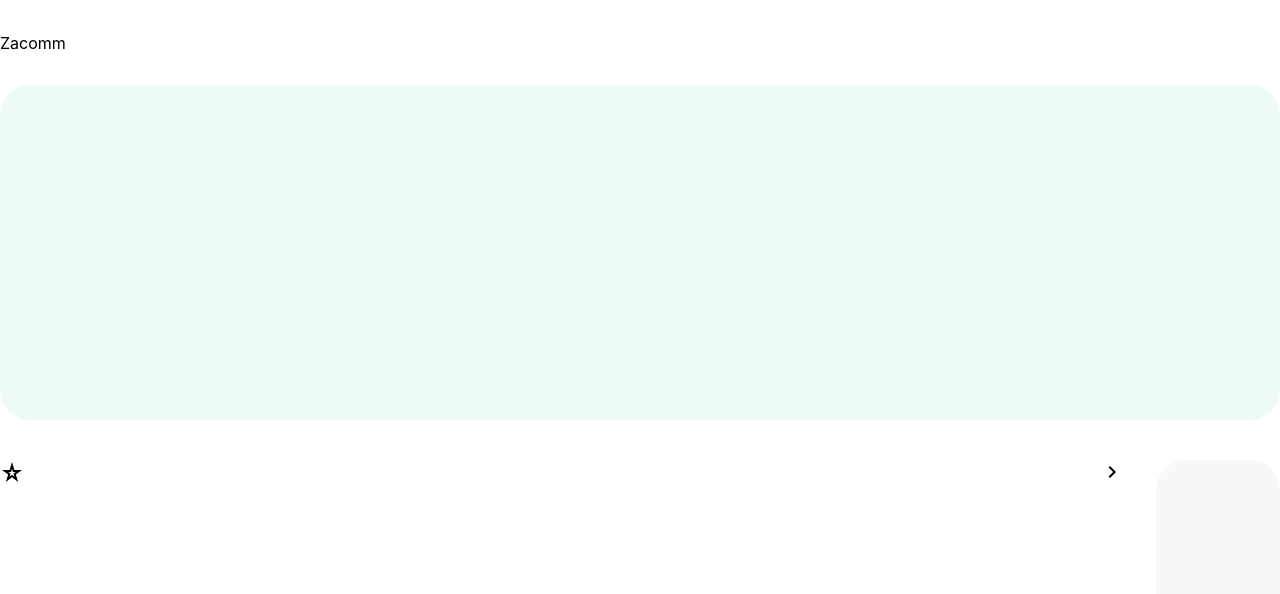
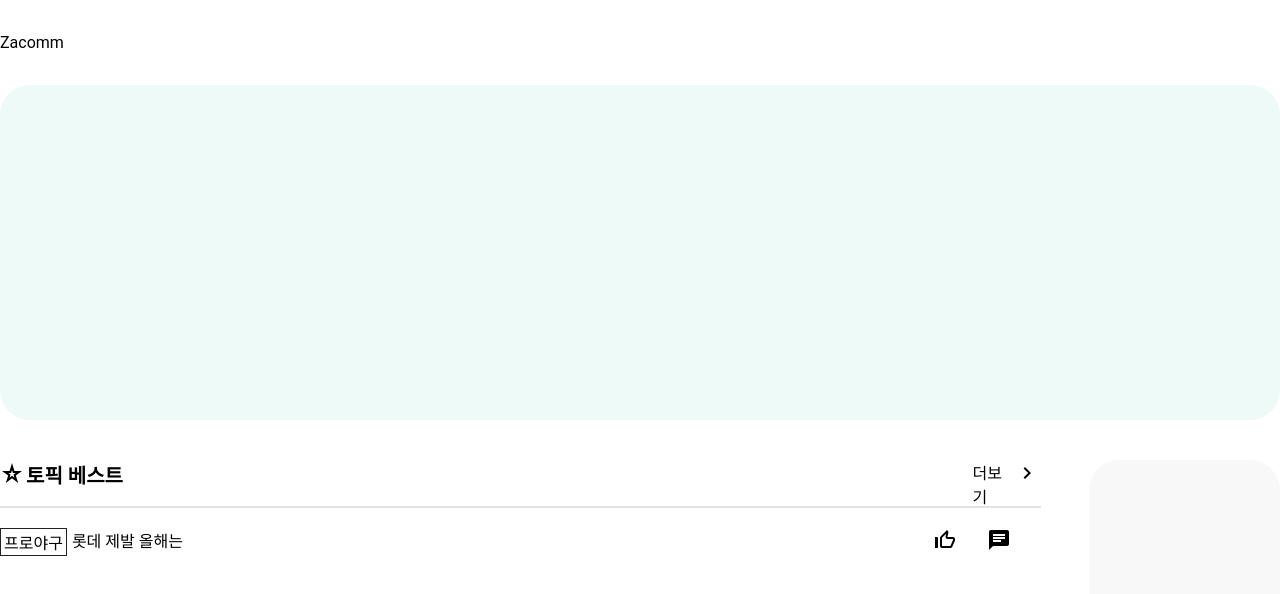
Before and after one commit to zacomm/zacomm_fe, a React (Create React App) app: page / in a window 1280 px wide. Shown: the top 594 px of the page. Built offline with nearby package versions, Linux system fonts and the light colour scheme.

Commit message:
feat: 게시판 컴포넌트 퍼블리싱

```diff
--- a/src/components/Board.tsx
+++ b/src/components/Board.tsx
@@ -1,20 +1,37 @@
-import React from 'react';
 import styled from 'styled-components';
 import StarPurple500Icon from '@mui/icons-material/StarPurple500';
 import KeyboardArrowRightIcon from '@mui/icons-material/KeyboardArrowRight';
-import { Stack } from '@mui/material';
+import ThumbUpOffAltIcon from '@mui/icons-material/ThumbUpOffAlt';
+import ChatIcon from '@mui/icons-material/Chat';
+import { Stack, styled as MUIStyled } from '@mui/material';
 
 const Board = () => {
   return (
     <BoardContainer>
-      <Stack direction="row">
-        <div style={{ width: '1100px' }}>
-          <StarPurple500Icon />
-        </div>
-        <div>
-          <KeyboardArrowRightIcon />
-        </div>
-      </Stack>
+      <TitleContainer>
+        <Stack direction="row">
+          <Title direction="row">
+            <StarIcon />
+            <span>토픽 베스트</span>
+          </Title>
+          <Stack direction="row">
+            <span>더보기</span>
+            <RightIcon />
+          </Stack>
+        </Stack>
+      </TitleContainer>
+      <Body>
+        <Stack direction="row">
+          <Category>프로야구</Category>
+          <div>롯데 제발 올해는 </div>
+        </Stack>
+        <Stack direction="row">
+          <ThumbUpOffAltIcon />
+          <div style={{ width: '30px' }} /> {/* 임시 div, 추후 삭제 예정 */}
+          <ChatIcon />
+          <div style={{ width: '30px' }} /> {/* 임시 div, 추후 삭제 예정 */}
+        </Stack>
+      </Body>
     </BoardContainer>
   );
 };
@@ -24,3 +41,38 @@ export default Board;
 const BoardContainer = styled.div`
   margin-top: 40px;
 `;
+
+const TitleContainer = styled.div`
+  border-bottom: 2px #e2e2e2 solid;
+  height: 46px;
+  vertical-align: -webkit-baseline-middle;
+`;
+
+const Title = MUIStyled(Stack)({
+  width: '1000px',
+  fontSize: '20px',
+  fontWeight: 600,
+});
+
+const StarIcon = MUIStyled(StarPurple500Icon)({
+  paddingTop: '1px',
+  paddingRight: '2px',
+});
+
+const RightIcon = MUIStyled(KeyboardArrowRightIcon)({
+  paddingTop: '1px',
+  paddingRight: '2px',
+});
+
+const Body = styled.div`
+  display: flex;
+  justify-content: space-between;
+  margin-top: 20px;
+  cursor: pointer;
+`;
+
+const Category = styled.div`
+  border: 1px solid #222222;
+  padding: 1px 3px;
+  margin-right: 5px;
+`;
--- a/src/index.css
+++ b/src/index.css
@@ -1,13 +1,17 @@
 body {
   margin: 0;
-  font-family: -apple-system, BlinkMacSystemFont, 'Segoe UI', 'Roboto', 'Oxygen',
-    'Ubuntu', 'Cantarell', 'Fira Sans', 'Droid Sans', 'Helvetica Neue',
-    sans-serif;
+  /* font-family: -apple-system, BlinkMacSystemFont, 'Segoe UI', 'Roboto', 'Oxygen', 'Ubuntu', 'Cantarell', 'Fira Sans',
+    'Droid Sans', 'Helvetica Neue', sans-serif; */
+  font-family: 'Roboto', sans-serif;
+  font-weight: 400;
+  font-style: normal;
   -webkit-font-smoothing: antialiased;
   -moz-osx-font-smoothing: grayscale;
 }
 
 code {
-  font-family: source-code-pro, Menlo, Monaco, Consolas, 'Courier New',
-    monospace;
+  /* font-family: source-code-pro, Menlo, Monaco, Consolas, 'Courier New', monospace; */
+  font-family: 'Roboto', sans-serif;
+  font-weight: 400;
+  font-style: normal;
 }
--- a/src/pages/Main.tsx
+++ b/src/pages/Main.tsx
@@ -7,7 +7,7 @@ const Main = () => {
     <MainContainer>
       <Header>Zacomm</Header>
       <Banner />
-      <Stack direction="row" spacing={4} style={{ marginTop: '40px' }}>
+      <Stack direction="row" spacing={6} style={{ marginTop: '40px' }}>
         <Board />
         <Trending></Trending>
       </Stack>
```
